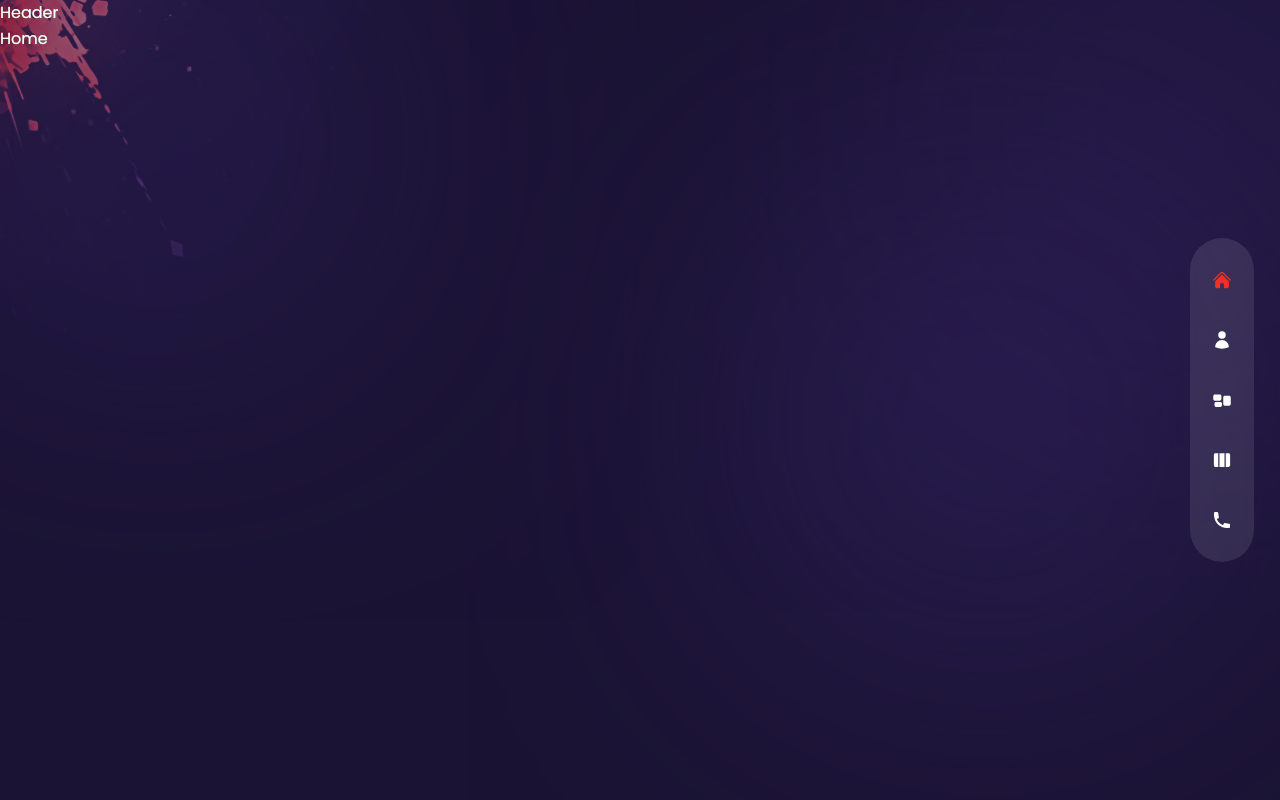
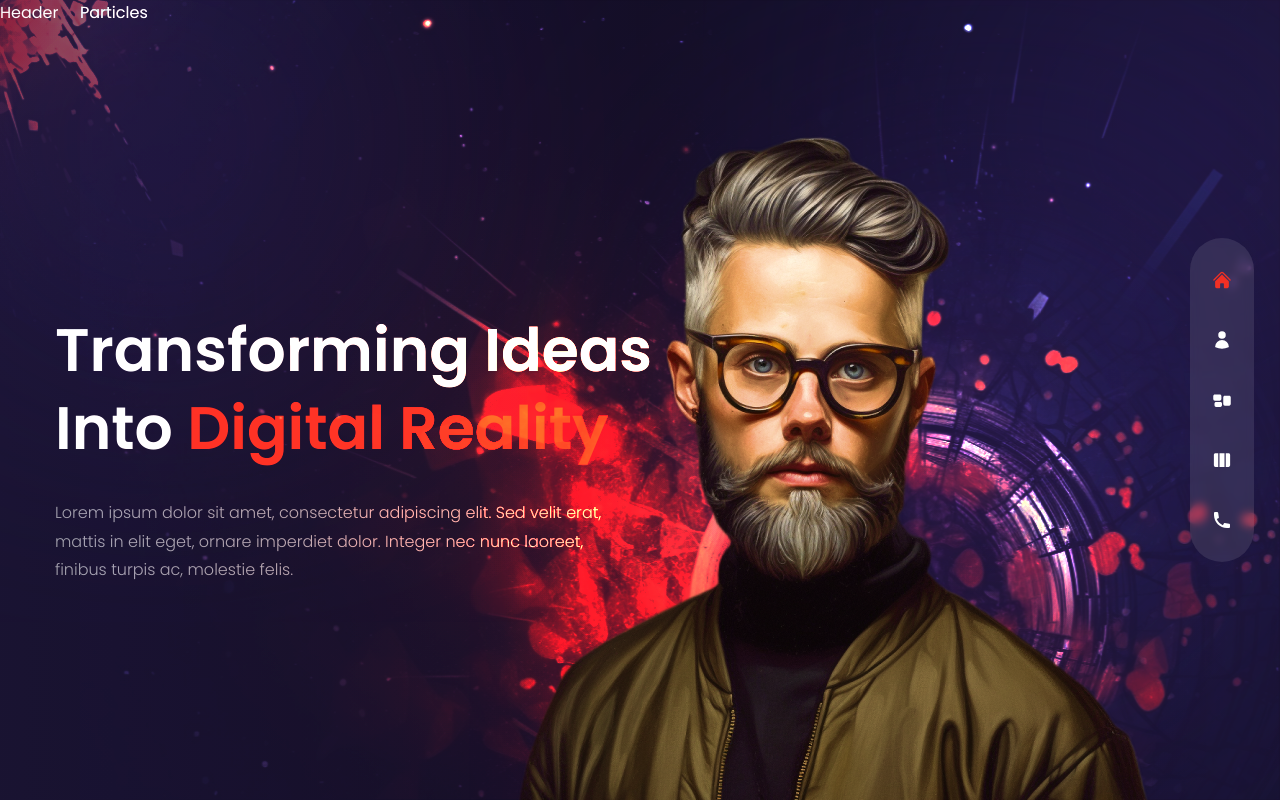
Before and after one commit to mzazakeith/portefeuille, a Next.js app: page /portefeuille/ in a window 1280 px wide. Built offline with nearby package versions, Linux system fonts and the light colour scheme.

Commit message:
Initial Home shell

```diff
--- a/components/Avatar.js
+++ b/components/Avatar.js
@@ -1,5 +1,13 @@
+import Image from "next/image";
+import {useRouter} from "next/router";
 const Avatar = () => {
-  return <div>Avatar</div>;
+  const router = useRouter();
+  return (
+      <div className='hidden xl:flex xl:max-w-none'>
+        <Image src={`${router.basePath}/avatar.png`} alt='' width={737} height={678}
+               className='translate-z-0 w-full h-full'/>
+      </div>
+  );
 };
 
 export default Avatar;
--- a/components/Header.js
+++ b/components/Header.js
@@ -1,5 +1,7 @@
 const Header = () => {
-  return <header>Header</header>;
+  return (
+      <header className='absolute z-30 w-full'>Header
+      </header>);
 };
 
 export default Header;
--- a/pages/index.js
+++ b/pages/index.js
@@ -1,5 +1,50 @@
+import ParticlesContainer from "../components/ParticlesContainer";
+import ProjectsBtn from "../components/ProjectsBtn";
+import Avatar from "../components/Avatar";
+
+import {motion} from 'framer-motion';
+
+import {fadeIn} from "../variants";
+
 const Home = () => {
-  return <div>Home</div>;
+  return (
+      <div className='bg-primary/6- h-full'>
+
+        <div className='w-full h-full bg-gradient-to-r from-primary/10 via-black/30 to-black/10'>
+          <div className='flex flex-col justify-center text-center xl:pt-40 xl:text-left h-full container mx-auto'>
+
+            <motion.h1
+                variants={fadeIn('down', 0.2)} initial='hidden' animate='show' exit='hidden'
+                className='h1'> Transforming Ideas <br/> Into{' '}
+                <span className='text-accent'>Digital Reality</span>
+            </motion.h1>
+
+            <motion.p
+                variants={fadeIn('down', 0.3)} initial='hidden' animate='show' exit='hidden'
+                className='max-w-sm xl:max-w-xl mx-auto xl:mx-0 mb-10 xl:mb-16'>
+                Lorem ipsum dolor sit amet, consectetur adipiscing elit. Sed velit erat, mattis in elit eget, ornare imperdiet dolor. Integer nec nunc laoreet, finibus turpis ac, molestie felis.
+            </motion.p>
+
+          </div>
+        </div>
+
+        <div className='w-[1200px] h-full absolute right-0 bottom-0'>
+            <div className='bg-none xl:bg-explosion xl:bg-cover xl:bg-right xl:bg-no-repeat w-full h-full absolute
+            mix-blend-color-dodge translate-z-0'>
+            </div>
+
+            <div>Particles</div>
+
+            <motion.div
+                variants={fadeIn('up', 0.5)} initial='hidden' animate='show' exit='hidden'
+                transition={{duration:1, ease:'easeInOut'}}
+                className='w-full h-full max-w-[737px] max-h-[678px] absolute -bottom-32 lg:bottom-0 lg:right-[8%]'>
+                <Avatar/>
+            </motion.div>
+        </div>
+
+      </div>
+  );
 };
 
 export default Home;
```
